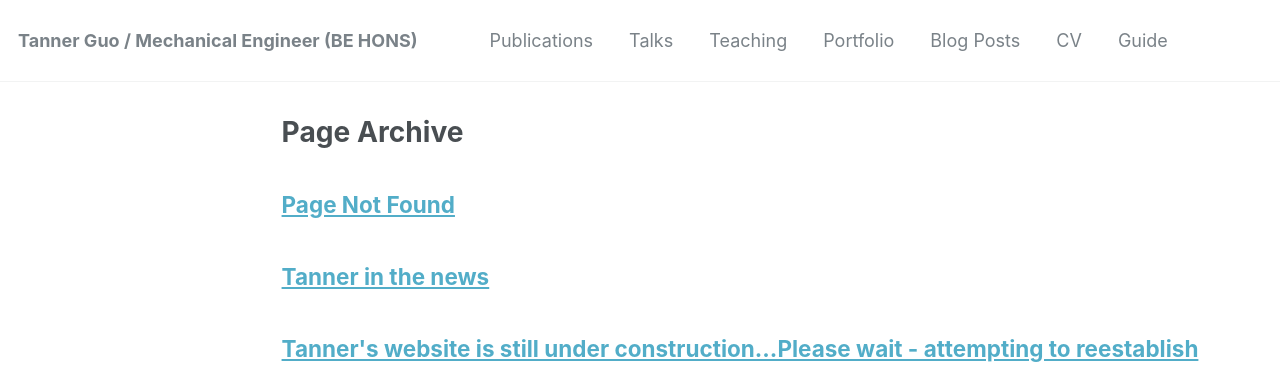
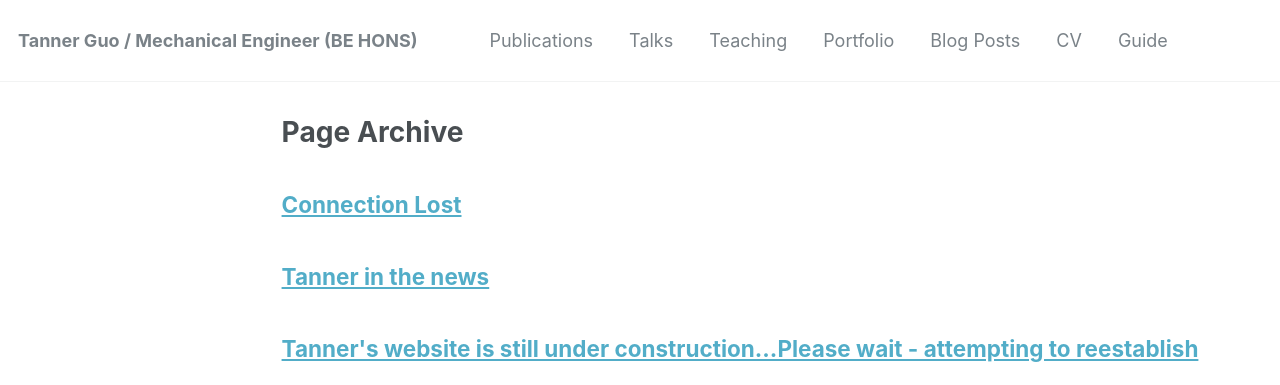
Before and after one commit to Tannerguo/tannerguo.github.io, a Jekyll site: the page built from _pages/page-archive.html, in a window 1280 px wide. Shown: the top 385 px of the page. Built offline with Jekyll 4.4.1, drawn with Linux system fonts in a browser that asks for light colours.

Commit message:
Update 404.md

```diff
--- a/_pages/404.md
+++ b/_pages/404.md
@@ -1,7 +1,7 @@
 ---
-title: "Page Not Found"
+title: "Connection Lost"
 sitemap: false
 permalink: /404.html
 ---
 
-Sorry, but the page you were trying to view does not exist.
+Please wait - attempting to reestablish
```
